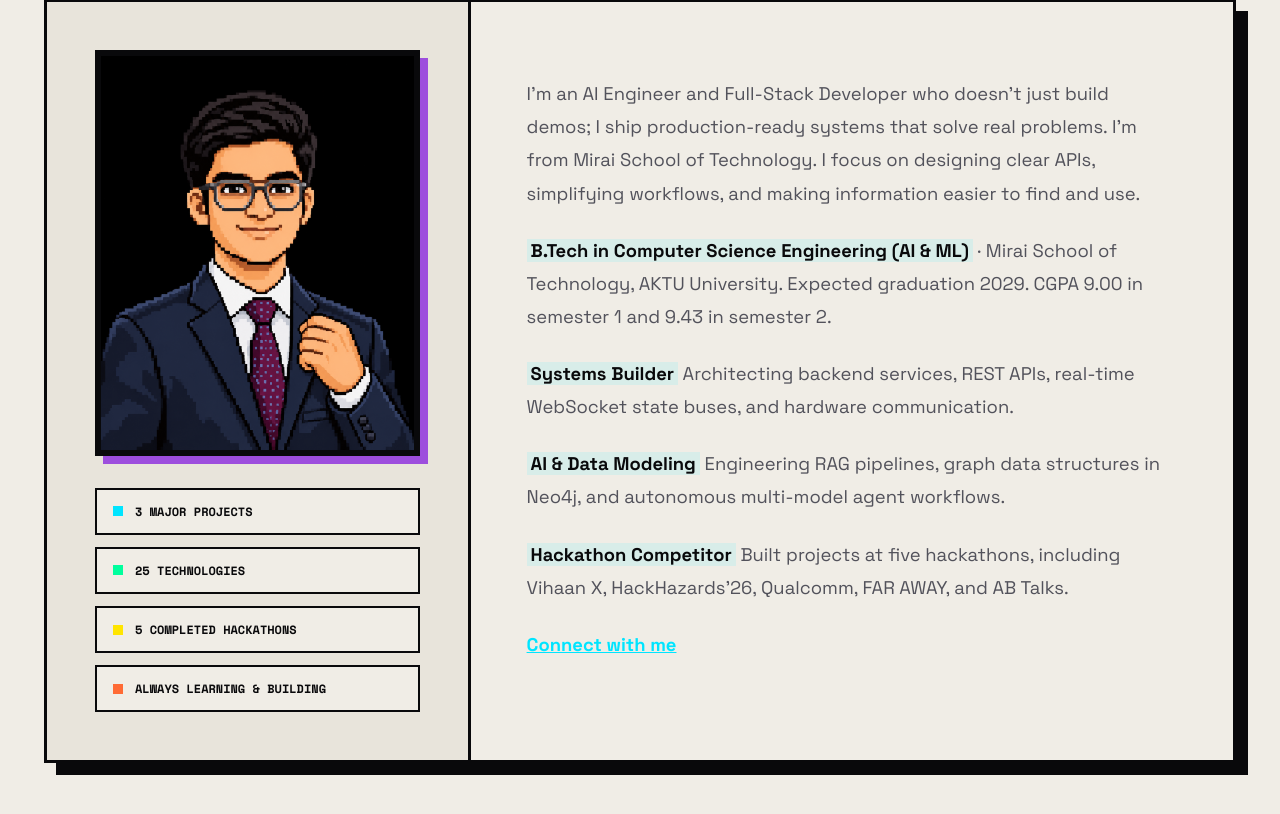
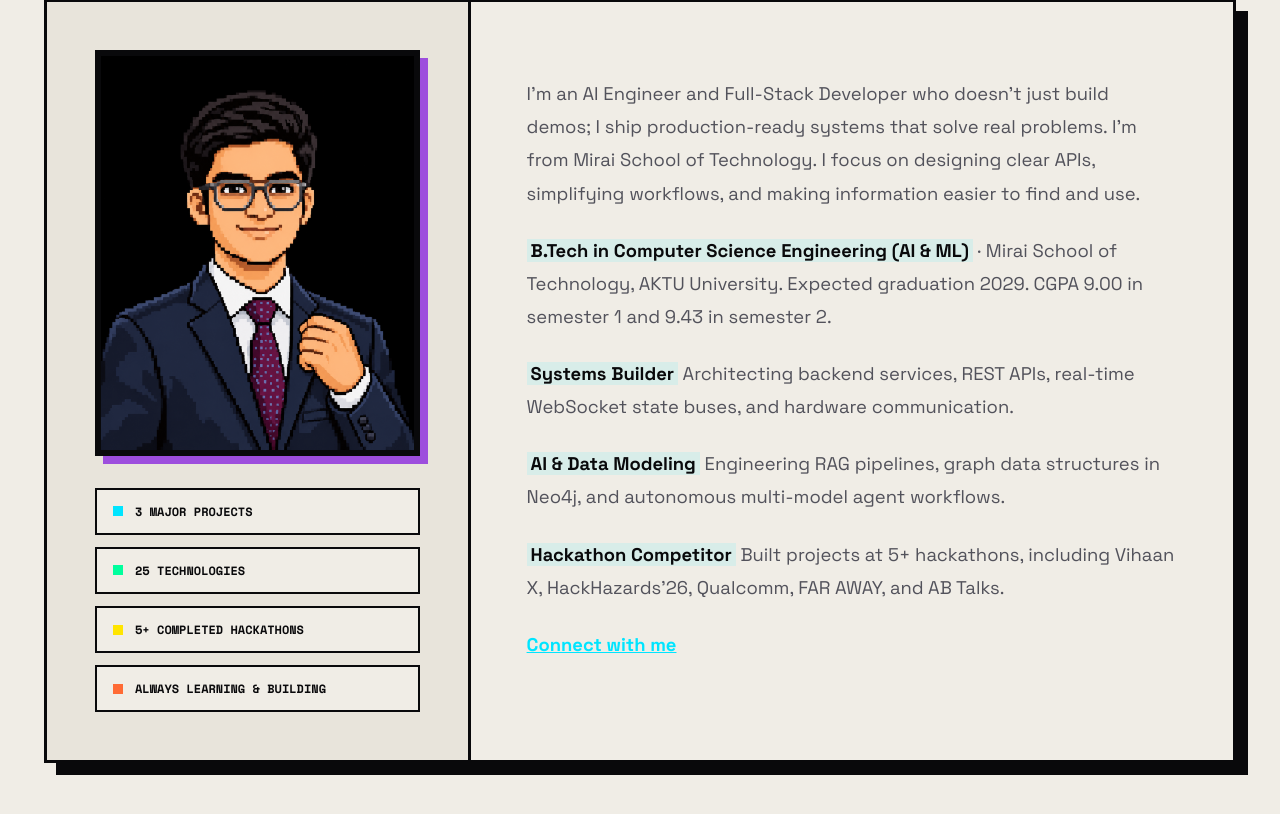
Before and after one commit to Divyanshgupta2580/Portfolio_Website, a React (Vite) app: page / in a window 1280 px wide. Shown: the part 1290-2104 px from the top of the page. Built offline with nearby package versions, Linux system fonts and the light colour scheme.

Commit message:
chore: update hackathon count to 5+

```diff
--- a/src/data/portfolioData.ts
+++ b/src/data/portfolioData.ts
@@ -262,12 +262,12 @@ export const PORTFOLIO_DATA = {
     highlights: [
       { label: "Academics · 9.43 CGPA", value: "B.Tech CSE (AI & ML)", description: "Mirai School of Tech · AKTU (2029)" },
       { label: "Core Focus", value: "Software & AI Systems", description: "Backend, RAG & Real-Time" },
-      { label: "Competitions", value: "5 Completed Hackathons", description: "HackHazards, Qualcomm, FAR AWAY, AB Talks, Vihaan X" },
+      { label: "Competitions", value: "5+ Completed Hackathons", description: "HackHazards, Qualcomm, FAR AWAY, AB Talks, Vihaan X" },
     ],
     focus: [
       { title: "Systems Builder", description: "Architecting backend services, REST APIs, real-time WebSocket state buses, and hardware communication" },
       { title: "AI & Data Modeling", description: "Engineering RAG pipelines, graph data structures in Neo4j, and autonomous multi-model agent workflows" },
-      { title: "Hackathon Competitor", description: "Built projects at five hackathons, including Vihaan X, HackHazards'26, Qualcomm, FAR AWAY, and AB Talks" },
+      { title: "Hackathon Competitor", description: "Built projects at 5+ hackathons, including Vihaan X, HackHazards'26, Qualcomm, FAR AWAY, and AB Talks" },
     ],
     profileCards: [
       { id: "projects", value: "3", label: "Major Projects", description: "BenefitOS, RailGuard-AI & JEEVIKA" },
@@ -280,7 +280,7 @@ export const PORTFOLIO_DATA = {
       {
         id: "hackathons",
         get value(): string {
-          return String(ABOUT_MODAL_DATA.hackathons.filter(({ badge }) => badge === "Completed").length);
+          return `${ABOUT_MODAL_DATA.hackathons.filter(({ badge }) => badge === "Completed").length}+`;
         },
         label: "Completed Hackathons",
         description: "Qualcomm, FAR AWAY, AB Talks, HackHazards, Vihaan X"
```
